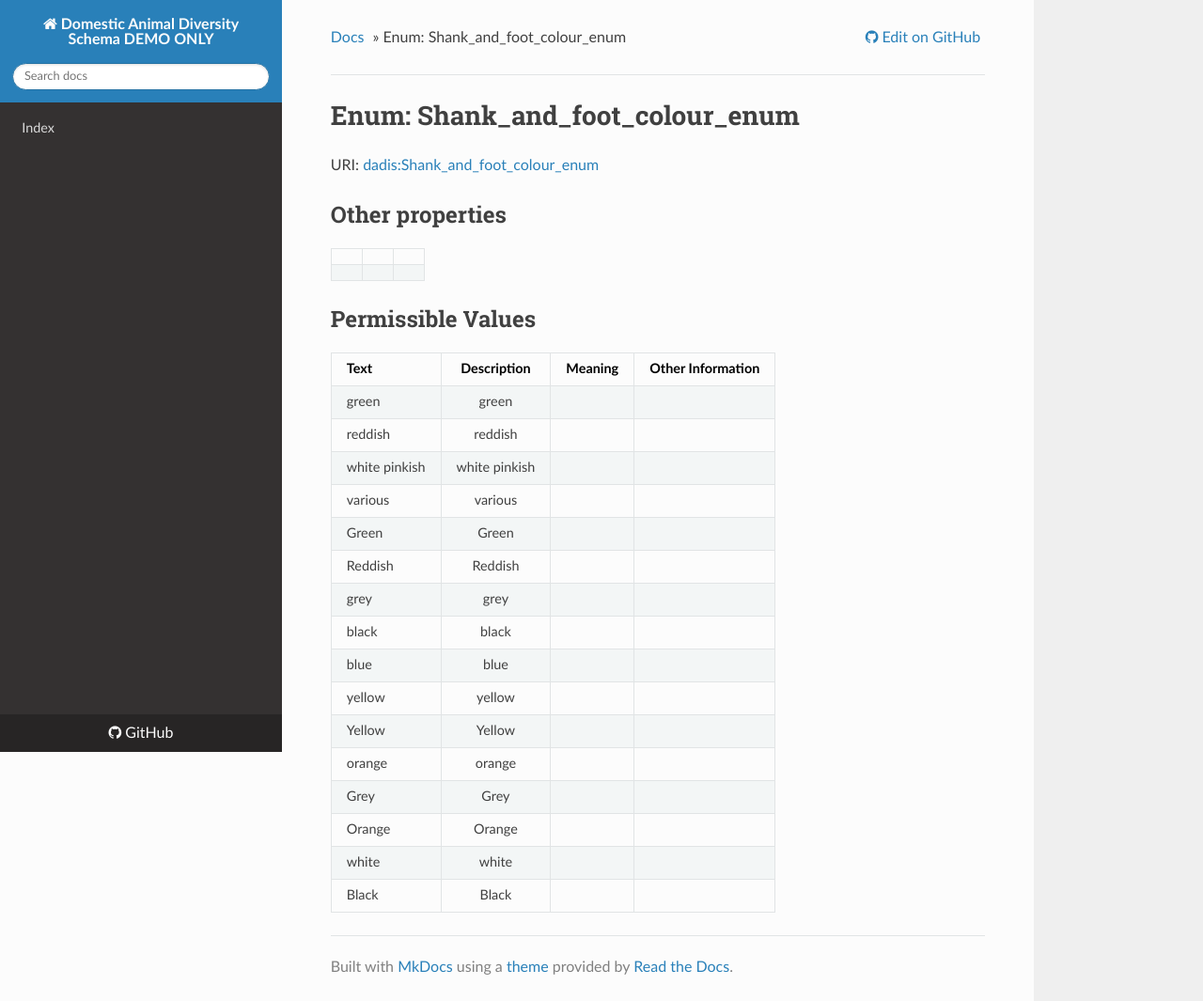
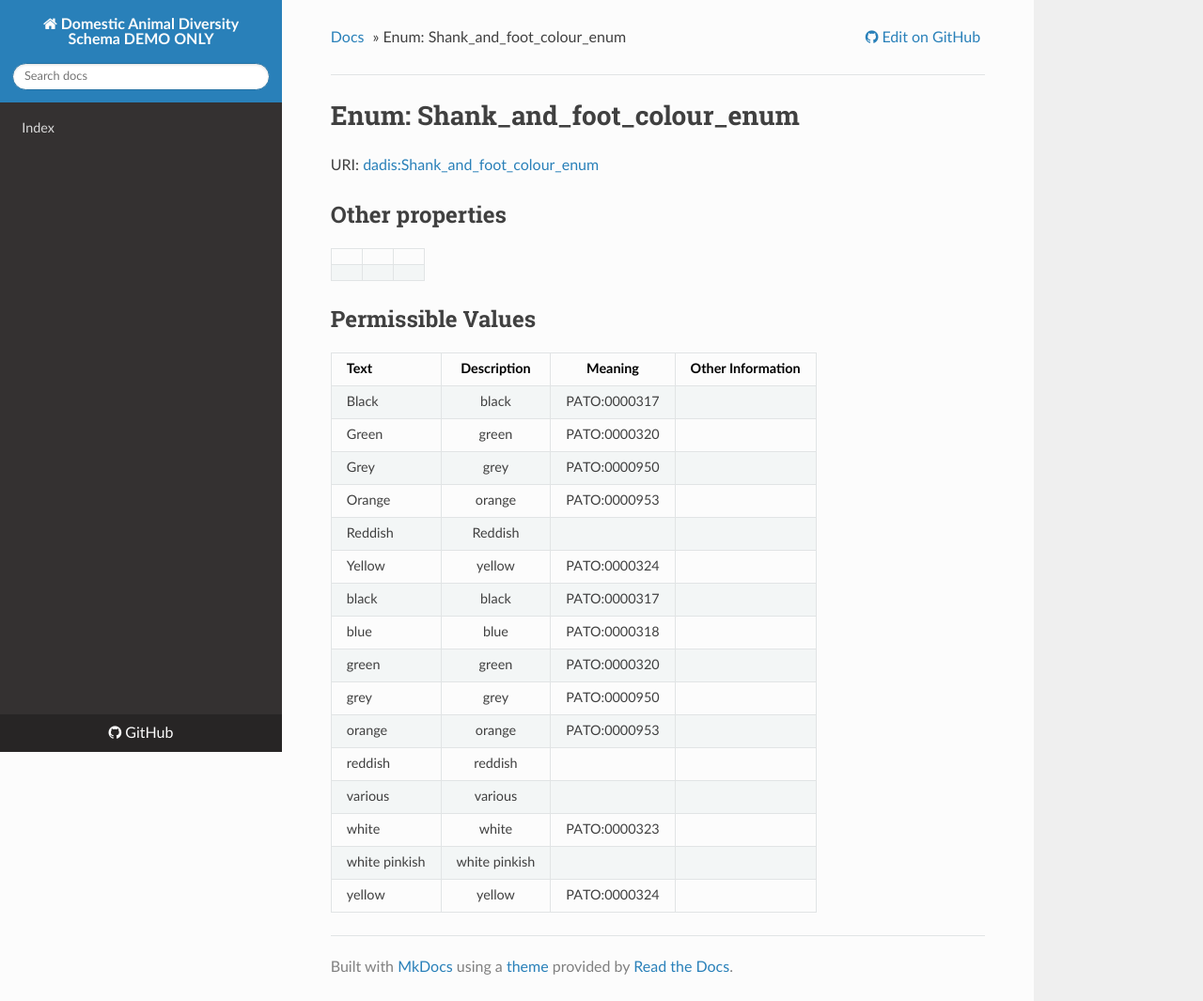
Before and after one commit to biodatamodels/domestic-animal-diversity, a plain HTML site: page Shank_and_foot_colour_enum/index.html in a window 1280 px wide. Shown: the whole page at 94% size. Drawn offline with nearby package versions, Linux system fonts and the light colour scheme.

Commit message:
Deployed f7595c2 with MkDocs version: 1.2.3

```diff
--- a/Shank_and_foot_colour_enum/index.html
+++ b/Shank_and_foot_colour_enum/index.html
@@ -125,20 +125,74 @@
 </thead>
 <tbody>
 <tr>
+<td align="left">Black</td>
+<td align="center">black</td>
+<td align="center">PATO:0000317</td>
+<td align="right"></td>
+</tr>
+<tr>
+<td align="left">Green</td>
+<td align="center">green</td>
+<td align="center">PATO:0000320</td>
+<td align="right"></td>
+</tr>
+<tr>
+<td align="left">Grey</td>
+<td align="center">grey</td>
+<td align="center">PATO:0000950</td>
+<td align="right"></td>
+</tr>
+<tr>
+<td align="left">Orange</td>
+<td align="center">orange</td>
+<td align="center">PATO:0000953</td>
+<td align="right"></td>
+</tr>
+<tr>
+<td align="left">Reddish</td>
+<td align="center">Reddish</td>
+<td align="center"></td>
+<td align="right"></td>
+</tr>
+<tr>
+<td align="left">Yellow</td>
+<td align="center">yellow</td>
+<td align="center">PATO:0000324</td>
+<td align="right"></td>
+</tr>
+<tr>
+<td align="left">black</td>
+<td align="center">black</td>
+<td align="center">PATO:0000317</td>
+<td align="right"></td>
+</tr>
+<tr>
+<td align="left">blue</td>
+<td align="center">blue</td>
+<td align="center">PATO:0000318</td>
+<td align="right"></td>
+</tr>
+<tr>
 <td align="left">green</td>
 <td align="center">green</td>
-<td align="center"></td>
+<td align="center">PATO:0000320</td>
+<td align="right"></td>
+</tr>
+<tr>
+<td align="left">grey</td>
+<td align="center">grey</td>
+<td align="center">PATO:0000950</td>
+<td align="right"></td>
+</tr>
+<tr>
+<td align="left">orange</td>
+<td align="center">orange</td>
+<td align="center">PATO:0000953</td>
 <td align="right"></td>
 </tr>
 <tr>
 <td align="left">reddish</td>
 <td align="center">reddish</td>
-<td align="center"></td>
-<td align="right"></td>
-</tr>
-<tr>
-<td align="left">white pinkish</td>
-<td align="center">white pinkish</td>
 <td align="center"></td>
 <td align="right"></td>
 </tr>
@@ -149,75 +203,21 @@
 <td align="right"></td>
 </tr>
 <tr>
-<td align="left">Green</td>
-<td align="center">Green</td>
-<td align="center"></td>
+<td align="left">white</td>
+<td align="center">white</td>
+<td align="center">PATO:0000323</td>
 <td align="right"></td>
 </tr>
 <tr>
-<td align="left">Reddish</td>
-<td align="center">Reddish</td>
-<td align="center"></td>
-<td align="right"></td>
-</tr>
-<tr>
-<td align="left">grey</td>
-<td align="center">grey</td>
-<td align="center"></td>
-<td align="right"></td>
-</tr>
-<tr>
-<td align="left">black</td>
-<td align="center">black</td>
-<td align="center"></td>
-<td align="right"></td>
-</tr>
-<tr>
-<td align="left">blue</td>
-<td align="center">blue</td>
+<td align="left">white pinkish</td>
+<td align="center">white pinkish</td>
 <td align="center"></td>
 <td align="right"></td>
 </tr>
 <tr>
 <td align="left">yellow</td>
 <td align="center">yellow</td>
-<td align="center"></td>
-<td align="right"></td>
-</tr>
-<tr>
-<td align="left">Yellow</td>
-<td align="center">Yellow</td>
-<td align="center"></td>
-<td align="right"></td>
-</tr>
-<tr>
-<td align="left">orange</td>
-<td align="center">orange</td>
-<td align="center"></td>
-<td align="right"></td>
-</tr>
-<tr>
-<td align="left">Grey</td>
-<td align="center">Grey</td>
-<td align="center"></td>
-<td align="right"></td>
-</tr>
-<tr>
-<td align="left">Orange</td>
-<td align="center">Orange</td>
-<td align="center"></td>
-<td align="right"></td>
-</tr>
-<tr>
-<td align="left">white</td>
-<td align="center">white</td>
-<td align="center"></td>
-<td align="right"></td>
-</tr>
-<tr>
-<td align="left">Black</td>
-<td align="center">Black</td>
-<td align="center"></td>
+<td align="center">PATO:0000324</td>
 <td align="right"></td>
 </tr>
 </tbody>
```
Also changed, not shown: Indicator/index.html (+2 -2 lines), Pattern_within_feather_enum/index.html (+3 -3 lines), Plumage_colour_enum/index.html (+2 -2 lines), Source_Detail/index.html (+1 -1 lines), Unit_of_Measurement_enum/index.html (+1 -1 lines), domestic_animal_diversity/index.html (+0 -1 lines), index.html (+1 -2 lines), search/search_index.json, 1 other file.
